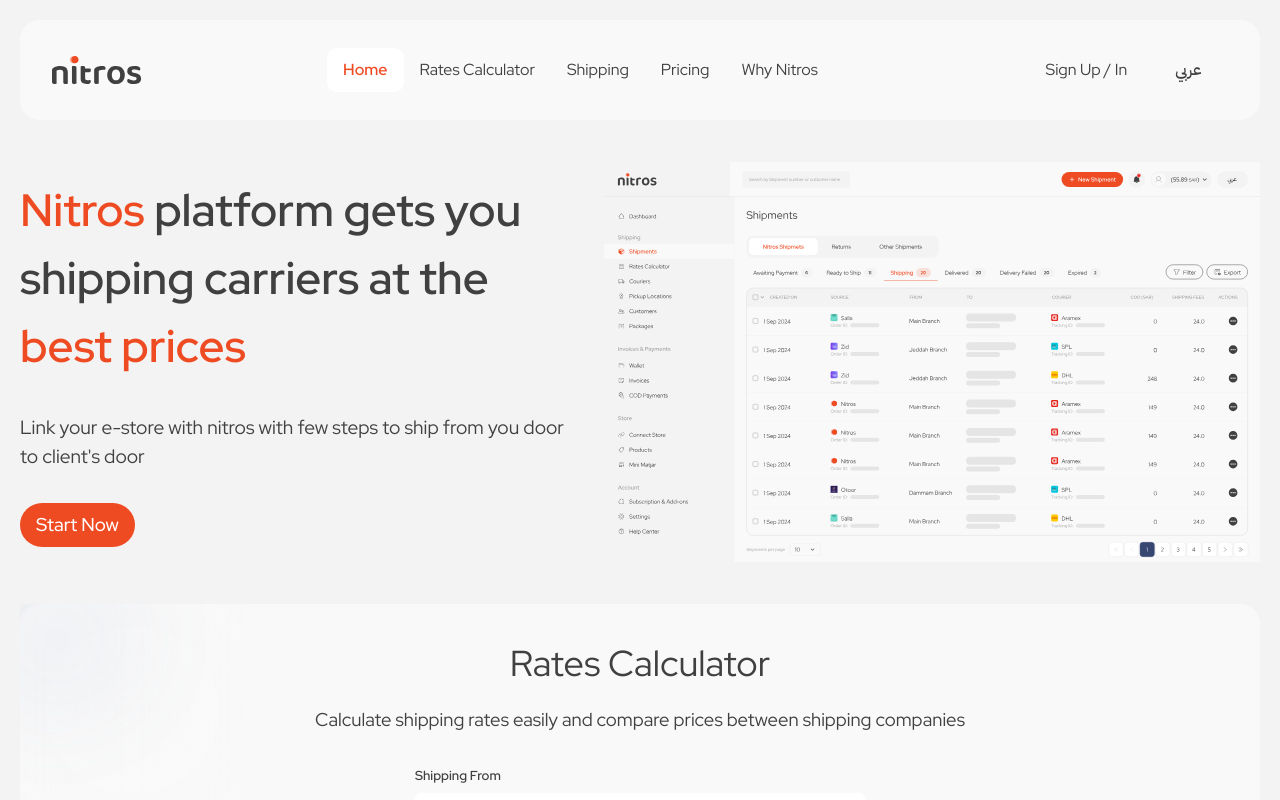
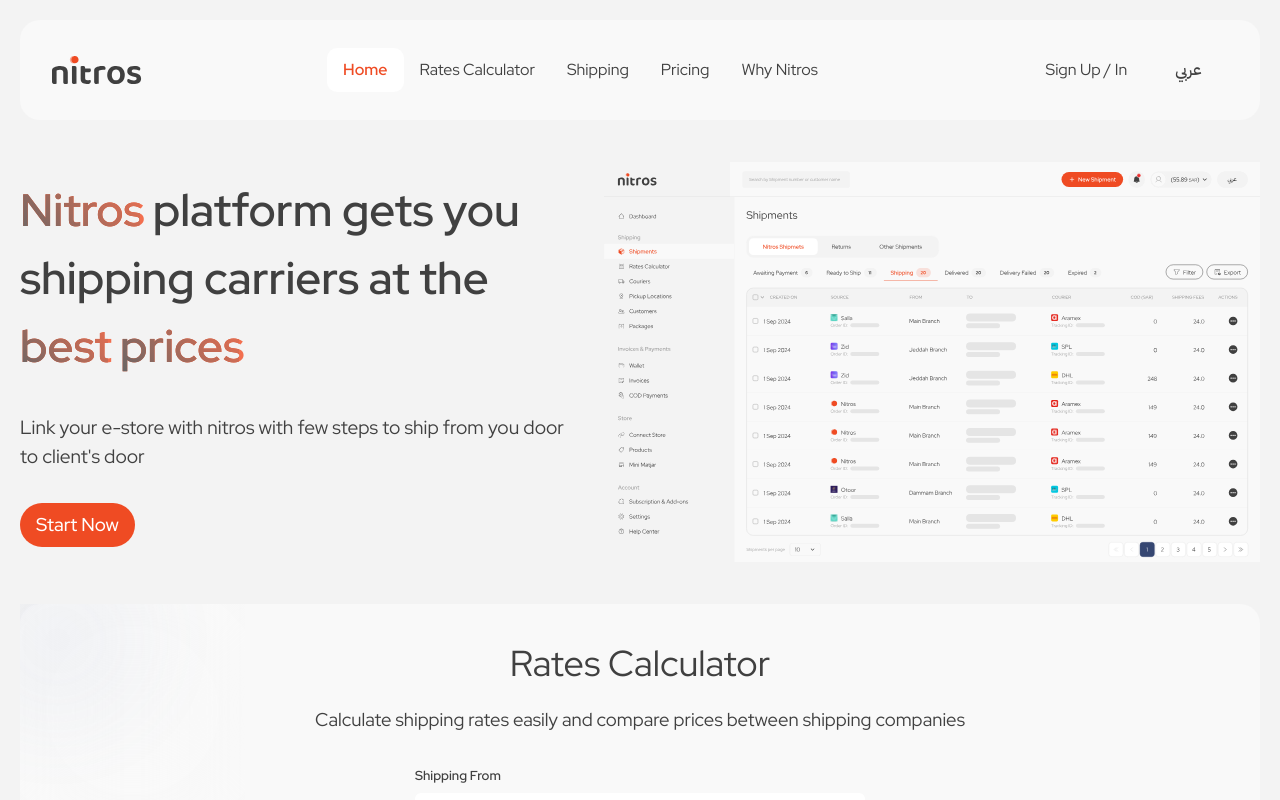
Before and after one commit to Abdelrahman-Magdy-Elawady/ra3d-nitro, a Next.js app: page / in a window 1280 px wide. Shown: the top 800 px of the page. Built offline with nearby package versions, Linux system fonts and the light colour scheme.

Commit message:
add special word component

```diff
--- a/src/app/Home-sections/Hero.tsx
+++ b/src/app/Home-sections/Hero.tsx
@@ -1,15 +1,17 @@
 import SectionContainer from "@/components/section-container";
 import Button from "@/components/button";
 import Image from "next/image";
+import SpecialWord from "@/components/special-word";
 
 export default function Hero() {
   return (
     <SectionContainer className="flex flex-col gap-8 lg:flex-row md:justify-between items-center 2xl:py-32">
       <div className="w-full flex flex-col gap-8 items-start lg:w-[572px]">
         <h1 className="font-semibold text-[calc(31px+(49-31)*((clamp(390px,100vw,1512px)-390px)/(1512-390)))]">
-          <span className="text-secondary-orange">Nitros</span> platform gets
-          you shipping carriers at the
-          <span className="text-secondary-orange"> best prices</span>
+          <SpecialWord className="text-secondary-orange">Nitros</SpecialWord>
+          platform gets you shipping carriers at the{" "}
+          <SpecialWord className="text-secondary-orange">best</SpecialWord>
+          <SpecialWord className="text-secondary-orange">prices</SpecialWord>
         </h1>
         <p className="text-[calc(16px+(20-16)*((clamp(390px,100vw,1512px)-390px)/(1512-390)))]">
           Link your e-store with nitros with few steps to ship from you door to
--- /dev/null
+++ b/src/components/special-word.tsx
@@ -0,0 +1,31 @@
+import { cn } from "@/utils/cn";
+interface propsType {
+  className: string;
+  children: React.ReactNode;
+  [key: string]: any;
+}
+export default function SpecialWord({
+  className,
+  children,
+  ...rest
+}: propsType) {
+  return (
+    <div
+      className={cn(className, "inline-block relative isolate pr-2")}
+      {...rest}
+    >
+      <span
+        className="animate-progress text-[hsl(0,50%,100%,0.2)] "
+        style={{
+          backgroundImage: `linear-gradient(45deg,var(--primary) ,var(--secondary-orange))`,
+          backgroundRepeat: "no-repeat",
+          backgroundClip: "text",
+          WebkitBackgroundClip: "text",
+        }}
+      >
+        {children}
+      </span>
+      <span className="absolute left-0  -z-10 pr-2">{children}</span>
+    </div>
+  );
+}
--- a/tailwind.config.ts
+++ b/tailwind.config.ts
@@ -24,6 +24,13 @@ export default {
         En: ['"Red Hat Display"', "serif"],
         Ar: ['"IBM Plex Sans Arabic"', "serif"],
       },
+      keyframes: {
+        progress: {
+          "0%": { backgroundSize: "0% 100%" },
+          "100%": { backgroundSize: "100% 100%" },
+        },
+      },
+      animation: { progress: "progress 2s ease-in-out infinite " },
     },
   },
   plugins: [],
```
Also changed, not shown: public/imgs/cross.svg.
